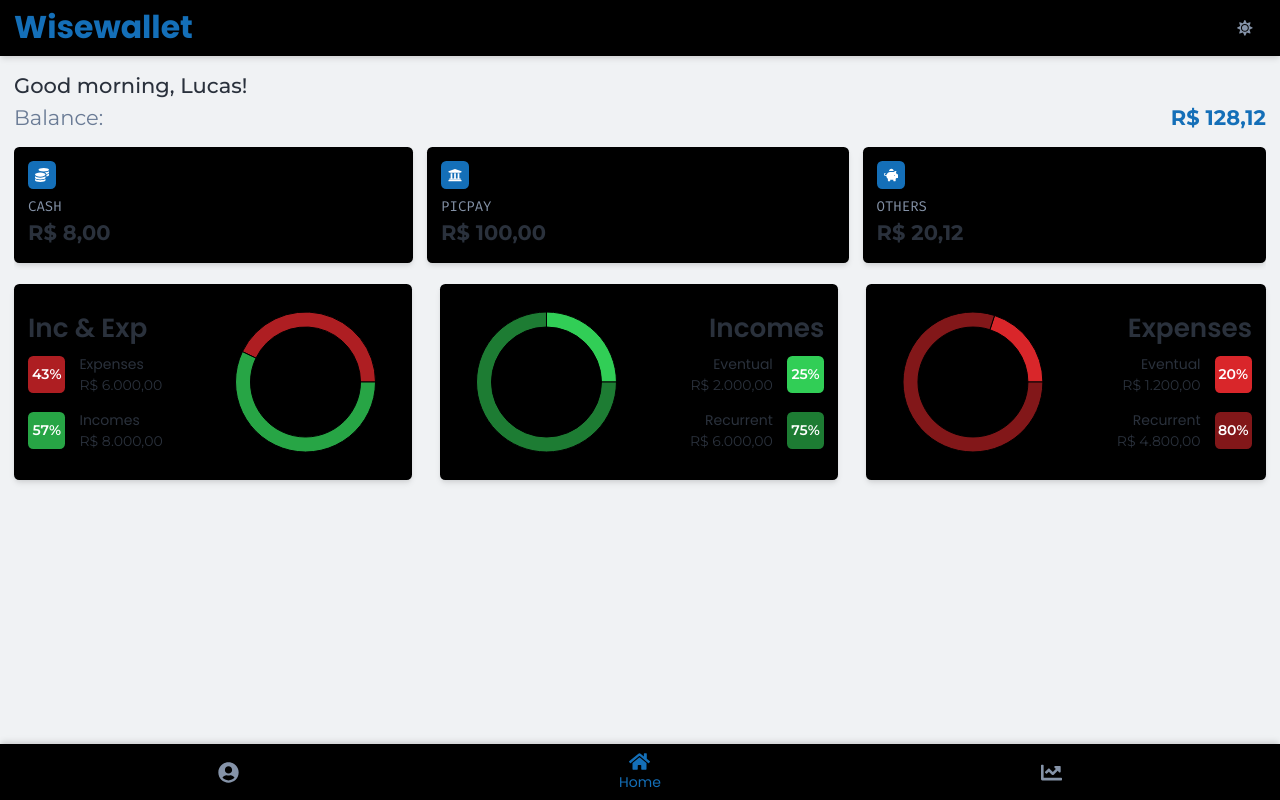
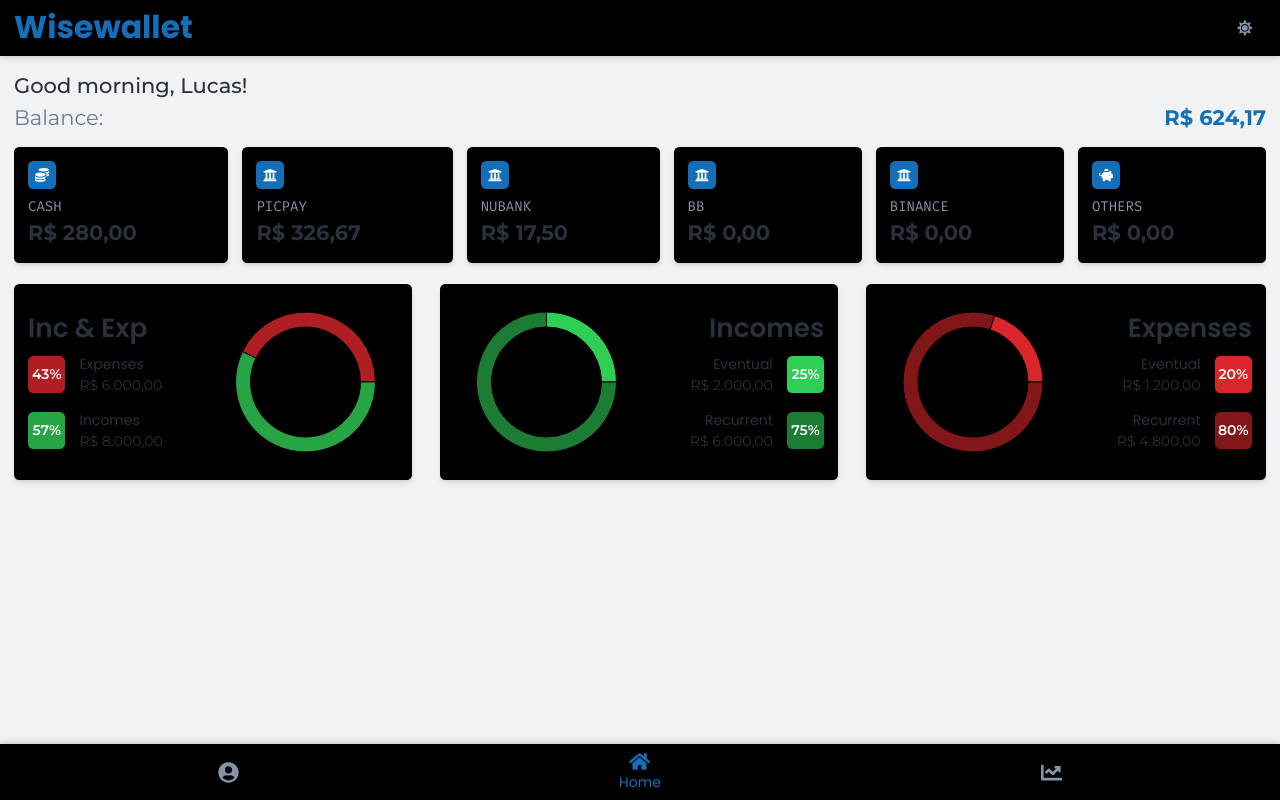
Before and after one commit to Quinhas/Wisewallet, a Next.js app: page / in a window 1280 px wide. Built offline with nearby package versions, Linux system fonts and the light colour scheme; data requests are answered from the project's data file.

Commit message:
Adding fake db

```diff
--- a/db.json
+++ b/db.json
@@ -11,16 +11,31 @@
       "accounts": [
         {
           "type": "Cash",
-          "balance": 8.00
+          "balance": 280.00
         },
         {
           "type": "Bank",
-          "balance": 100,
+          "balance": 326.67,
           "name": "PicPay"
         },
         {
+          "type": "Bank",
+          "balance": 17.50,
+          "name": "Nubank"
+        },
+        {
+          "type": "Bank",
+          "balance": 0,
+          "name": "BB"
+        },
+        {
+          "type": "Bank",
+          "balance": 0,
+          "name": "Binance"
+        },
+        {
           "type": "Others",
-          "balance": 20.12
+          "balance": 0
         }
       ],
       "expenses": [
--- a/package.json
+++ b/package.json
@@ -19,6 +19,7 @@
     "framer-motion": "^4",
     "next": "10.2.0",
     "react": "17.0.2",
+    "react-countup": "^4.3.3",
     "react-dom": "17.0.2",
     "react-icons": "^4.2.0",
     "recharts": "^2.0.9"
--- a/src/components/AccountCard/index.tsx
+++ b/src/components/AccountCard/index.tsx
@@ -1,6 +1,7 @@
 import { useColorMode } from "@chakra-ui/color-mode";
 import Icon from "@chakra-ui/icon";
 import { Box, Flex, Text } from "@chakra-ui/layout";
+import CountUp from "react-countup";
 import { FaCoins, FaUniversity, FaPiggyBank } from "react-icons/fa";
 
 type AccountCardProps = {
--- a/src/pages/index.tsx
+++ b/src/pages/index.tsx
@@ -2,12 +2,33 @@
 import { Flex, Text } from "@chakra-ui/layout";
 import { formatISO } from "date-fns";
 import { GetStaticProps } from "next";
+import { useEffect, useState } from "react";
+import CountUp from "react-countup";
 import { AccountCard } from "../components/AccountCard";
 import { CardPieChart } from "../components/CardPieChart";
 import { api } from "../services/api";
 
-export default function Home(props) {
-  console.log(props);
+type IUser = {
+  id: number;
+  name: string;
+  email: string;
+  birthdate: string;
+  currency: string;
+  language: string;
+  photoURL: string;
+  accounts: {
+    type: "Cash" | "Bank" | "Others";
+    balance: number;
+    name?: string;
+  }[];
+};
+
+type HomeProps = {
+  user: IUser;
+};
+
+export default function Home({ user }: HomeProps) {
+  const [balance, setBalance] = useState<number>(0);
   const data = [
     {
       name: "Expenses",
@@ -47,6 +68,11 @@
     },
   ];
 
+  useEffect(() => {
+    let balance = user.accounts.reduce((a, b) => a + b.balance, 0);
+    setBalance(balance);
+  }, []);
+
   return (
     <Flex
       py={"1rem"}
@@ -57,13 +83,17 @@
       {/* Greeting & Balance */}
       <Flex direction="column" px={"1rem"}>
         <Text fontWeight="medium" fontSize={"1.5rem"}>
-          Good morning, {props.data.name.split(' ')[0]}!
+          Good morning, {user.name.split(" ")[0]}!
         </Text>
         <Flex justify={"space-between"} fontSize={"1.5rem"}>
           <Text color={"gray.500"}>Balance:</Text>
           <Flex align={"center"} gridGap={"0.5rem"}>
             <Text color={"primary.600"} fontWeight="bold">
-              R$ 128,12
+              {/* {new Intl.NumberFormat("pt-BR", {
+                style: "currency",
+                currency: "BRL",
+              }).format(balance)} */}
+              <CountUp preserveValue={true} end={balance} decimals={2} decimal="," prefix="R$ " duration={0.5} />
             </Text>
           </Flex>
         </Flex>
@@ -78,9 +108,16 @@
         overflowX={"auto"}
         justify={"space-between"}
       >
-        <AccountCard type={"Cash"} value={8} />
-        <AccountCard type={"Bank"} name={"PicPay"} value={100} />
-        <AccountCard type={"Others"} value={20.12} />
+        {user.accounts.map((account, index) => {
+          return (
+            <AccountCard
+              key={index}
+              type={account.type}
+              value={account.balance}
+              name={account.name || null}
+            />
+          );
+        })}
       </Flex>
 
       <Flex
@@ -101,8 +138,8 @@
   const { data } = await api.get("users/0");
 
   return {
-		props: {
-			data
-		}
-	};
+    props: {
+      user: data,
+    },
+  };
 };
```
Also changed, not shown: 1 other file (tests, documents, lock files or other folders).
